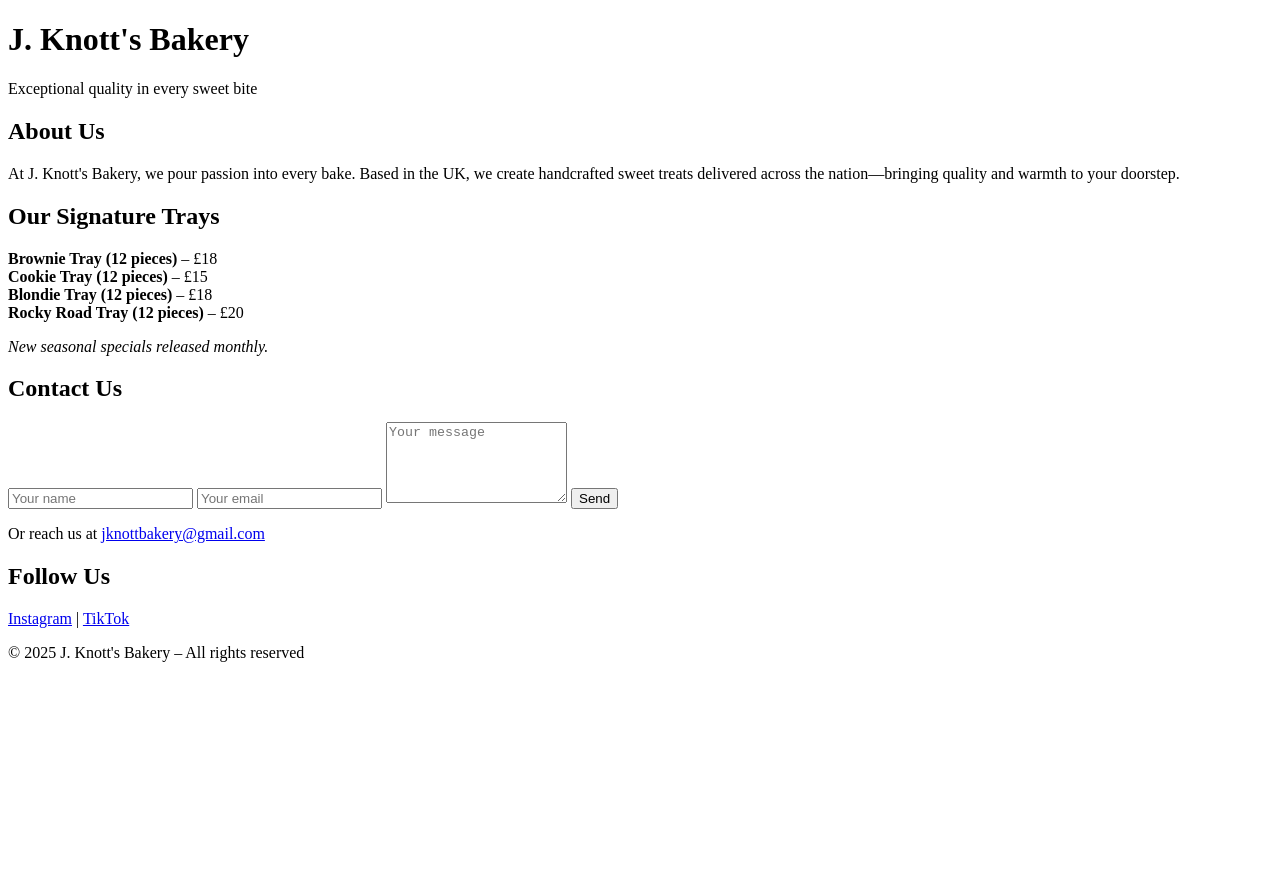
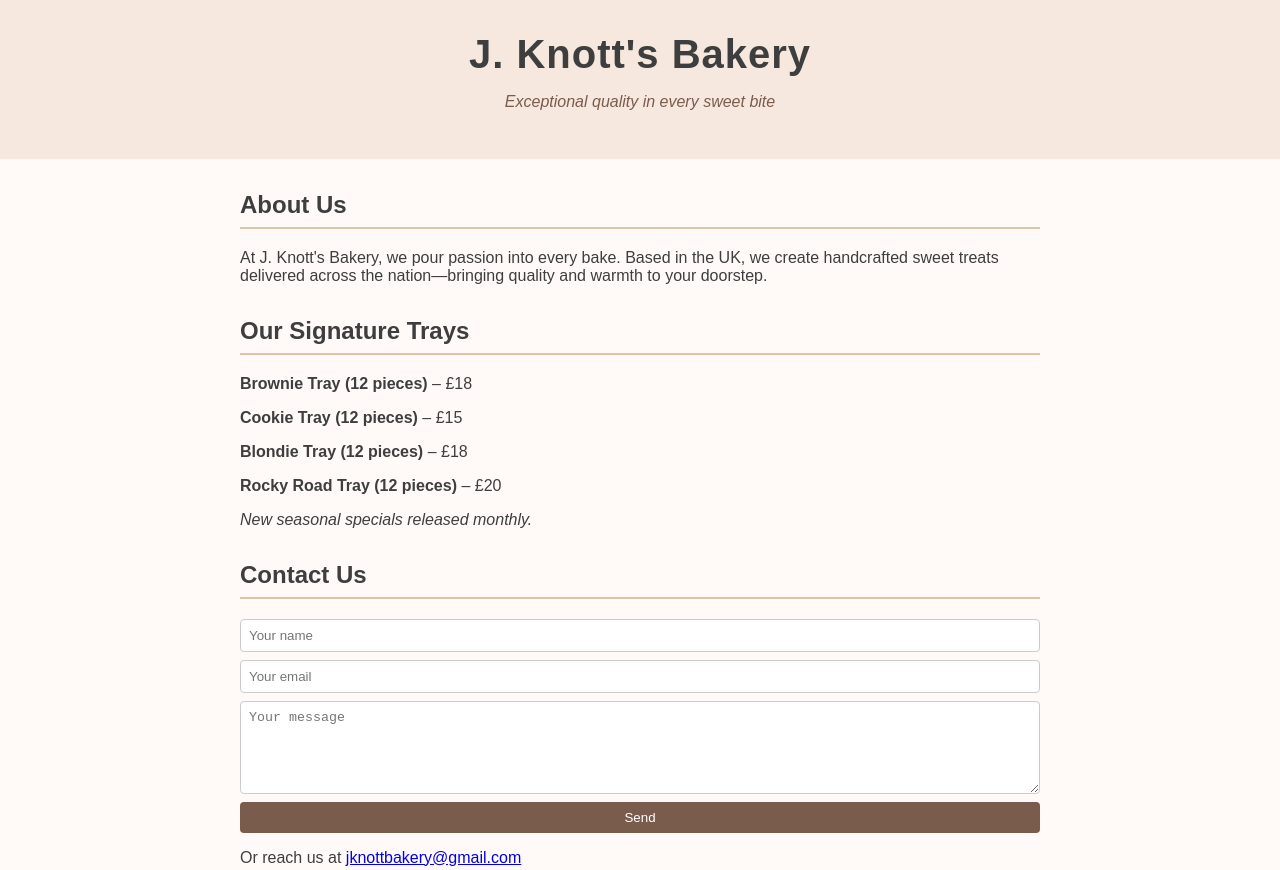
Before and after one commit to joshuasknott/jknotts-bakery, a plain HTML site: page index.html in a window 1280 px wide. Shown: the top 870 px of the page. Before the commit the page ends 800 px from the top, so only its background shows below. Drawn offline with Linux system fonts and the light colour scheme.

Commit message:
Add files via upload

```diff
--- a/index.html
+++ b/index.html
@@ -5,63 +5,63 @@
     <title>J. Knott's Bakery</title>
     <meta name="viewport" content="width=device-width, initial-scale=1.0">
     <style>
-        body {{
+        body {
             font-family: Arial, sans-serif;
             margin: 0;
             padding: 0;
             background: #fffaf7;
             color: #3e3e3e;
-        }}
-        header {{
+        }
+        header {
             text-align: center;
             padding: 2rem 1rem;
             background-color: #f6e8df;
-        }}
-        header h1 {{
+        }
+        header h1 {
             margin: 0;
             font-size: 2.5rem;
             letter-spacing: 1px;
-        }}
-        header p {{
+        }
+        header p {
             font-style: italic;
             color: #7a5c4d;
-        }}
-        section {{
+        }
+        section {
             max-width: 800px;
             margin: 2rem auto;
             padding: 0 1rem;
-        }}
-        h2 {{
+        }
+        h2 {
             border-bottom: 2px solid #e0c3a6;
             padding-bottom: 0.5rem;
-        }}
-        .menu-item {{
+        }
+        .menu-item {
             margin: 1rem 0;
-        }}
-        footer {{
+        }
+        footer {
             text-align: center;
             font-size: 0.9rem;
             color: #777;
             margin: 3rem 0 1rem;
-        }}
-        form {{
+        }
+        form {
             display: flex;
             flex-direction: column;
             gap: 0.5rem;
-        }}
-        input, textarea {{
+        }
+        input, textarea {
             padding: 0.5rem;
             border: 1px solid #ccc;
             border-radius: 4px;
-        }}
-        button {{
+        }
+        button {
             padding: 0.5rem;
             background-color: #7a5c4d;
             color: white;
             border: none;
             border-radius: 4px;
             cursor: pointer;
-        }}
+        }
     </style>
 </head>
 <body>
```
Also changed, not shown: 1 other file.
